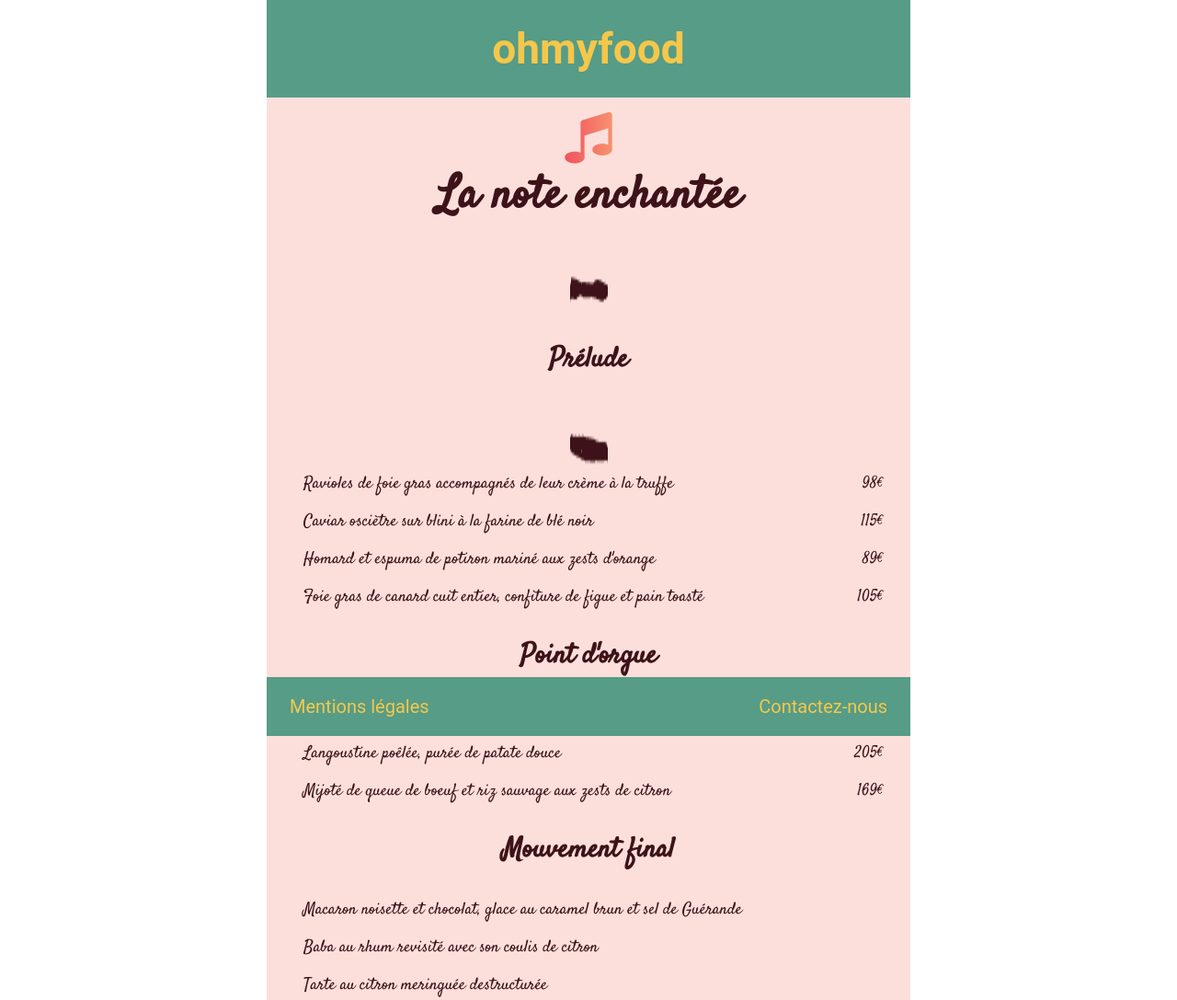
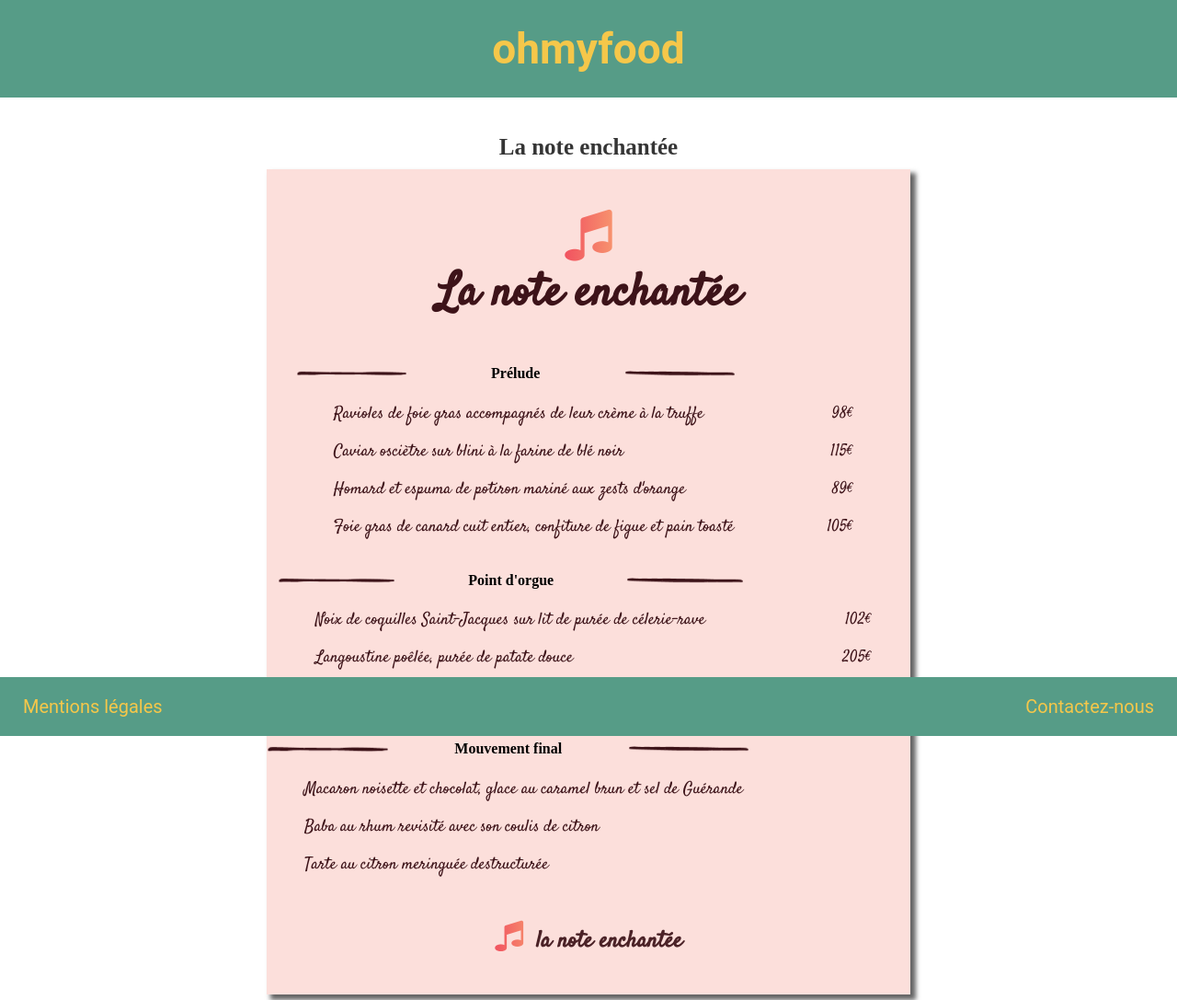
Before and after one commit to CorentinLeb/OhMyfood, a plain HTML site: page menus/noteenchantee.html in a window 1280 px wide. Shown: the top 1087 px of the page at 92% size. Drawn offline with Linux system fonts and the light colour scheme.

Commit message:
fixing css design

```diff
--- a/menus/chic_fr.css
+++ b/menus/chic_fr.css
@@ -64,9 +64,6 @@
 header {
 	left: 0;
 	right: 0;
-	display: inline-block;
-	position: fixed;
-	width: 700px;
 	margin: 0 auto;
 	text-align: center;
 }
@@ -76,9 +73,7 @@
 	bottom: 0;
 	left: 0;
 	right: 0;
-	display: inline-block;
 	position: fixed;
-	max-width: 700px;
 	margin: 0 auto;
 	text-align: center;
 }
--- a/menus/delice_papille.css
+++ b/menus/delice_papille.css
@@ -14,22 +14,16 @@
 header {
 	left: 0;
 	right: 0;
-	display: inline-block;
-	position: fixed;
-	max-width: 700px;
 	margin: 0 auto;
 	text-align: center;
 }
-
 
 footer {
 	background-color: #569C87;
 	bottom: 0;
 	left: 0;
 	right: 0;
-	display: inline-block;
 	position: fixed;
-	max-width: 700px;
 	margin: 0 auto;
 	text-align: center;
 }
@@ -63,7 +57,7 @@
 	background-color: white;
 	max-width: 700px;
 	margin: 0 auto;
-	padding: 97px 0 40px 0;
+	padding: 0 0 40px 0;
 	text-align: center;
 }
 
--- a/menus/note_enchantee.css
+++ b/menus/note_enchantee.css
@@ -16,9 +16,6 @@
 header {
 	left: 0;
 	right: 0;
-	display: inline-block;
-	position: fixed;
-	width: 700px;
 	margin: 0 auto;
 	text-align: center;
 }
@@ -28,9 +25,7 @@
 	bottom: 0;
 	left: 0;
 	right: 0;
-	display: inline-block;
 	position: fixed;
-	max-width: 700px;
 	margin: 0 auto;
 	text-align: center;
 }
@@ -67,17 +62,16 @@
 	margin: 0 auto;
 	padding: 20px 0 40px 0;
 	text-align: center;
+
 }
 
 
 img {
-	margin-left: auto;
-	margin-top: 26px;
-	height: 40px;
-	width: 41px;
+	width: 25%;
   }
 
 h2 {
+	justify-content: center;
 	margin: 0px 0 10px 0;
 	padding-top: 20px;
 	font-size: 25px;
@@ -88,6 +82,15 @@
 .plat {
 	padding-bottom: 40px;
 	background-color: #fcdfdb;
+	display: flex;
+	justify-content: center;
+	flex-direction: column;
+	align-items: center;
+	height: 40%;
+	-moz-box-shadow: 5px 5px 5px 1px #656565;
+	-webkit-box-shadow: 5px 5px 5px 1px #656565;
+	-o-box-shadow: 5px 5px 5px 1px #656565;
+	box-shadow: 5px 5px 5px 1px #656565;
 }
 
 .music {
@@ -161,3 +164,10 @@
     height: 4px;
     display: inline-block;
 }
+
+h4 {
+	display: flex;
+	justify-content: space-between;
+	align-items: center;
+	width: 75%;
+}
--- a/menus/noteenchantee.html
+++ b/menus/noteenchantee.html
@@ -20,9 +20,7 @@
                     <h3>La note enchantée</h3>
                 </div>
                 <div class="categorie-entree">
-                    <img class="t1" src="img/trait-1.png" alt="trait">
-                    <h3>Prélude</h3>
-                    <img class="t2" src="img/trait-2.png" alt="trait">
+                        <h4><img class="t1" src="img/trait-1.png" alt="trait"><span>Prélude</span><img class="t2" src="img/trait-2.png" alt="trait"></h4>
                     <ul>
                         <li>Ravioles de foie gras accompagnés de leur crème à la truffe <span class="prix">98€</span></li>
                         <li>Caviar osciètre sur blini à la farine de blé noir <span class="prix">115€</span></li>
@@ -31,7 +29,7 @@
                     </ul>
                 </div>
                 <div class="categorie-plat">
-                    <h3>Point d'orgue</h3>
+                        <h4><img class="t1" src="img/trait-1.png" alt="trait"><span>Point d'orgue</span><img class="t2" src="img/trait-2.png" alt="trait"></h4>
                     <ul>
                         <li>Noix de coquilles Saint-Jacques sur lit de purée de célerie-rave <span class="prix">102€</span></li>
                         <li>Langoustine poêlée, purée de patate douce <span class="prix">205€</span></li>
@@ -39,7 +37,7 @@
                     </ul>
                 </div>
                 <div class="categorie-desssert">
-                    <h3>Mouvement final</h3>
+                    <h4><img class="t1" src="img/trait-1.png" alt="trait"><span>Mouvement final</span><img class="t2" src="img/trait-2.png" alt="trait"></h4>
                     <ul>
                         <li>Macaron noisette et chocolat, glace au caramel brun et sel de Guérande</li>
                         <li>Baba au rhum revisité avec son coulis de citron</li>
@@ -56,7 +54,7 @@
 
         <footer>
             <div>
-                <a href="mentions_legales.html">Mentions légales</a>
+                <a href="mentions.html">Mentions légales</a>
                 <a href="contactez_nous.html">Contactez-nous</a>
             </div>
         </footer>
--- a/menus/palette_gout.css
+++ b/menus/palette_gout.css
@@ -11,12 +11,9 @@
 	padding: 26px;
 }
 
-header{
+header {
 	left: 0;
 	right: 0;
-	display: inline-block;
-	position: fixed;
-	max-width: 700px;
 	margin: 0 auto;
 	text-align: center;
 }
@@ -26,9 +23,7 @@
 	bottom: 0;
 	left: 0;
 	right: 0;
-	display: inline-block;
 	position: fixed;
-	max-width: 700px;
 	margin: 0 auto;
 	text-align: center;
 }
--- a/style.css
+++ b/style.css
@@ -17,26 +17,18 @@
 header {
 	left: 0;
 	right: 0;
-	display: inline-block;
-	position: fixed;
-	width: 700px;
-	height: 50px;
 	margin: 0 auto;
 	text-align: center;
 }
 
 footer {
-	max-width: 700px;
-	margin: 0 auto;
-}
-
-footer {
 	background-color: #569C87;
-	position: fixed;
 	bottom: 0;
 	left: 0;
 	right: 0;
-	display: inline-block;
+	position: fixed;
+	margin: 0 auto;
+	text-align: center;
 }
 
 footer a {
```
Also changed, not shown: menus/chic_fr.html (+1 -1 lines), menus/delice_papille.html (+1 -1 lines), menus/palette_gout.html (+1 -1 lines).
